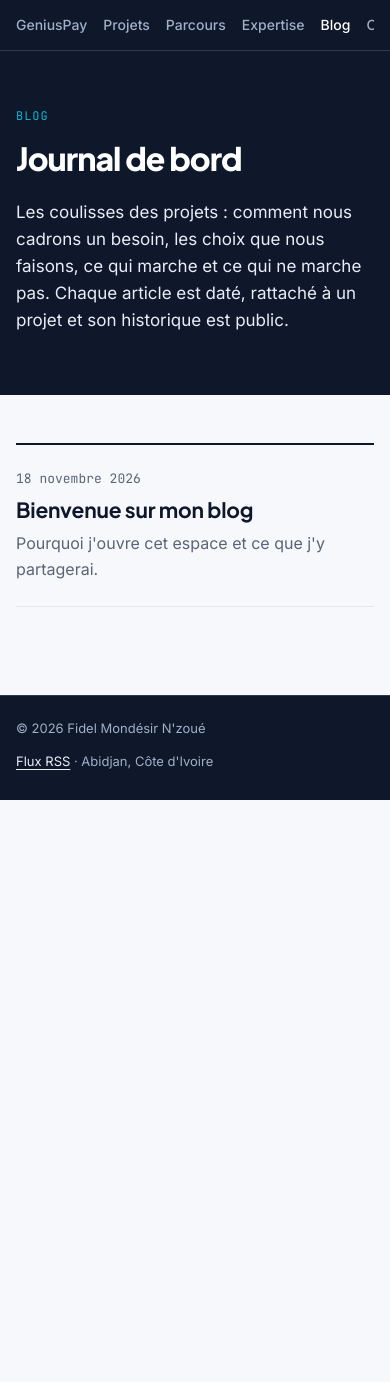
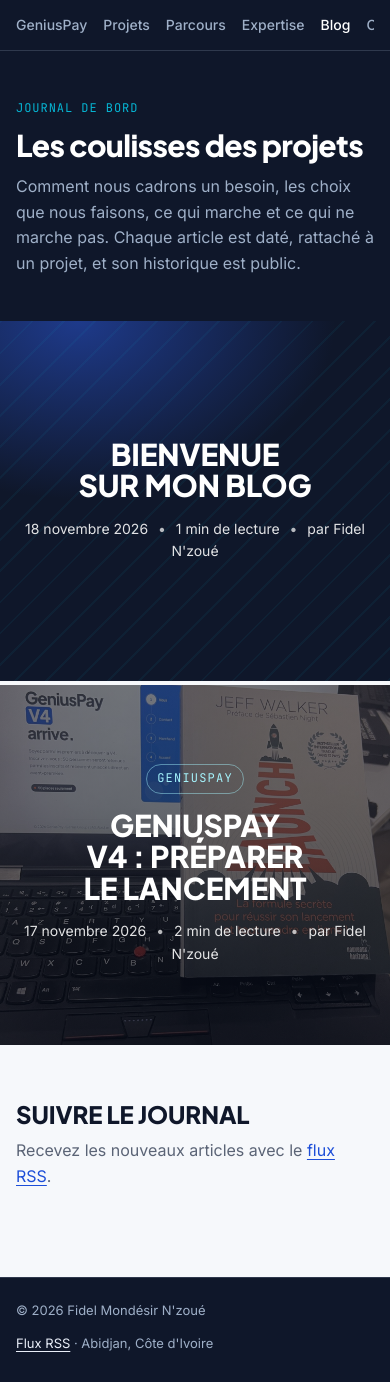
Before and after one commit to sirfidely/PortoFolio, a Jekyll site: the page built from blog/index.html, in a window 390 px wide and 1382 px high. Built offline with Jekyll 4.4.1, drawn with Linux system fonts in a browser that asks for light colours.

Commit message:
Journal de bord en grandes images, photo de profil et article GeniusPay V4
- Articles empilés en pleine largeur (photo assombrie, titre en capitales, date et durée de lecture)
- Bouton « Charger plus d'articles » et section « Suivre le journal »
- En-tête d'article en pleine largeur
- Photo de profil et article sur l'accès anticipé de GeniusPay V4
- Brouillon avec les vidéos de coulisses (non publié)

Co-Authored-By: Claude Opus 5.5 <noreply@anthropic.com>
Claude-Session: https://claude.ai/code/session_01WyarfcGSTmRVenL8Tr1dp5

```diff
--- a/_data/contact.yml
+++ b/_data/contact.yml
@@ -1,4 +1,4 @@
 email: ""
 telephone: ""
 linkedin: ""
-photo: ""
+photo: "/assets/images/uploads/fidel-nzoue.jpg"
--- /dev/null
+++ b/_includes/meta.html
@@ -0,0 +1 @@
+{%- assign mots = include.post.content | number_of_words -%}{%- assign mn = mots | divided_by: 200 | plus: 1 -%}{% include date.html d=include.post.date %} <i>•</i> {{ mn }} min de lecture <i>•</i> par Fidel N'zoué
--- /dev/null
+++ b/_includes/stories.html
@@ -0,0 +1,21 @@
+{%- comment -%} Articles empilés en pleine largeur. include.posts, include.small (bool), include.paginate (nombre visible avant « Charger plus »). {%- endcomment -%}
+<div class="stories{% if include.small %} small{% endif %}"{% if include.paginate %} data-paginate="{{ include.paginate }}"{% endif %}>
+{%- for post in include.posts -%}
+  {%- if post.projet and post.projet != "" -%}{%- assign pr = site.projets | where: "slug", post.projet | first -%}{%- else -%}{%- assign pr = nil -%}{%- endif -%}
+  <a class="story{% unless post.image %} noimg{% endunless %}" href="{{ post.url | relative_url }}"{% if post.image %} style="--img:url('{{ post.image | relative_url }}')"{% endif %}>
+    <span class="story-in">
+      {% if pr %}<span class="story-k">{{ pr.title }}</span>{% endif %}
+      <span class="story-t">{{ post.title }}</span>
+      <span class="story-m">{% include meta.html post=post %}</span>
+    </span>
+  </a>
+{%- endfor -%}
+</div>
+{% if include.paginate and include.posts.size > include.paginate %}
+<div class="wrap more-wrap"><button class="more" type="button" id="more-{{ include.id | default: 'posts' }}">Charger plus d'articles</button></div>
+<script>
+(function(){var box=document.currentScript.previousElementSibling.previousElementSibling,btn=document.currentScript.previousElementSibling.querySelector('button'),n=+box.dataset.paginate,items=[].slice.call(box.children),shown=n;
+function render(){items.forEach(function(el,i){el.hidden=i>=shown});btn.hidden=shown>=items.length}
+btn.addEventListener('click',function(){shown+=n;render()});render();})();
+</script>
+{% endif %}
--- /dev/null
+++ b/_posts/2026-11-17-geniuspay-v4-preparer-le-lancement.md
@@ -0,0 +1,40 @@
+---
+title: "GeniusPay V4 : préparer le lancement"
+date: 2026-11-17 21:15:00 +0000
+description: "Ce soir, la page d'accès anticipé de la V4 est en ligne. Avant d'ouvrir à tout le monde, nous ouvrons à 50 personnes."
+image: /assets/images/uploads/geniuspay-v4-launch.jpg
+projet: geniuspay
+tags: [Lancement, Produit]
+sources:
+  - titre: "Page d'accès anticipé de la V4"
+    lien: "https://v4.geniuspay.ci"
+  - titre: "Jeff Walker, Launch : la formule secrète pour réussir son lancement et tout vendre en ligne (Nouveaux Horizons)"
+    lien: ""
+---
+
+17 novembre 2026, 21 h 15. La page d'accès anticipé de GeniusPay V4 est en ligne sur `v4.geniuspay.ci`. À côté de l'ordinateur, le livre qui guide la façon dont nous préparons ce lancement : *Launch*, de Jeff Walker.
+
+## Pourquoi un accès anticipé
+
+Nous ne voulons pas ouvrir la V4 à tout le monde le même jour. La page le dit simplement :
+
+> Soyez parmi les premiers à découvrir la V4. Inscrivez-vous : 50 personnes seront retenues parmi les inscrits et recevront un accès direct en avant-première.
+
+Limiter à **50 places** a deux effets. Les premiers utilisateurs reçoivent un vrai accompagnement, et leurs retours arrivent avant l'ouverture générale, quand il est encore simple de corriger.
+
+## Un formulaire en 4 étapes
+
+L'inscription suit quatre étapes : **Vous**, **Contact**, **Marchand**, **Accord**. Nous voulons savoir qui s'inscrit, comment le joindre, quelle activité il exerce et s'il accepte les conditions de l'avant-première. Ces informations nous servent à choisir les 50 premiers marchands.
+
+<div class="duo">
+  <img src="/assets/images/uploads/geniuspay-v4-bureau-1.jpg" alt="Fidel au bureau devant la page GeniusPay V4 et le livre Launch">
+  <img src="/assets/images/uploads/geniuspay-v4-bureau-2.jpg" alt="Fidel souriant devant l'ordinateur affichant GeniusPay V4">
+</div>
+
+## Ce que je retiens de *Launch*
+
+Un lancement se prépare avant le jour J : on annonce, on crée l'attente, on ouvre d'abord à un petit groupe, puis on ouvre plus largement. C'est le chemin que nous suivons pour la V4.
+
+## La suite
+
+Je raconterai ici la sélection des 50 marchands, leurs premiers retours et ce que nous changerons avant l'ouverture générale.
--- a/assets/css/main.css
+++ b/assets/css/main.css
@@ -287,3 +287,48 @@ footer a{color:var(--mast-fg)}
 .sources{margin-top:2.4em;padding:20px 22px;background:var(--chip);border-radius:10px;font-size:16px}
 .sources h2{font-size:17px;margin:0 0 8px}
 .stamp{font-size:14px;color:var(--muted);border-top:1px solid var(--line);padding-top:16px;margin-top:2.4em}
+
+/* Journal de bord : articles empilés en pleine largeur */
+.blog-head{background:var(--ink);color:var(--mast-fg)}
+.blog-head .wrap{padding-block:48px 44px;max-width:1120px}
+.blog-head h1{color:#fff;font-size:clamp(30px,4.6vw,48px);font-weight:800;letter-spacing:-.02em;margin-top:10px}
+.blog-head p:not(.eyebrow){max-width:62ch;color:var(--mast-muted);margin-top:12px}
+.blog-head .eyebrow{color:var(--cyan)}
+.stories{display:grid;gap:4px;background:var(--bg)}
+.story{position:relative;display:flex;align-items:center;justify-content:center;min-height:clamp(360px,58vw,600px);
+  padding-block:48px;padding-left:max(16px,env(safe-area-inset-left,0px));padding-right:max(16px,env(safe-area-inset-right,0px));
+  background:#0f172a var(--img) center/cover no-repeat;color:#fff;text-decoration:none;text-align:center;overflow:hidden;isolation:isolate}
+.story::before{content:"";position:absolute;inset:0;z-index:-1;background:linear-gradient(180deg,rgba(9,14,28,.55),rgba(9,14,28,.72));transition:background .3s}
+.story.noimg{background:radial-gradient(120% 90% at 20% 0%,#1e3a8a 0%,#0f172a 55%) }
+.story.noimg::before{background:repeating-linear-gradient(135deg,rgba(6,182,212,.06) 0 2px,transparent 2px 22px)}
+a.story:hover::before{background:linear-gradient(180deg,rgba(9,14,28,.32),rgba(9,14,28,.5))}
+.story-in{display:flex;flex-direction:column;align-items:center;gap:16px;max-width:820px}
+.story-k{font-family:var(--f-mono);font-size:12px;letter-spacing:.1em;text-transform:uppercase;color:#a5f3fc;text-decoration:none;border:1px solid rgba(165,243,252,.45);padding:4px 10px;border-radius:999px}
+.story-t{font-family:var(--f-display);font-weight:800;text-transform:uppercase;letter-spacing:-.005em;line-height:1.05;font-size:clamp(30px,5.4vw,58px);text-wrap:balance;margin:0;color:#fff}
+.story-m{font-size:clamp(14px,1.6vw,17px);color:rgba(255,255,255,.88)}
+.story-m i{font-style:normal;margin-inline:6px;opacity:.8}
+.stories.small .story{min-height:clamp(280px,40vw,420px)}
+.stories.small .story-t{font-size:clamp(24px,3.6vw,40px)}
+.story-hero{min-height:clamp(380px,62vw,640px)}
+.more-wrap{padding-block:40px 8px;max-width:760px}
+.more{display:block;width:100%;padding:16px;background:transparent;border:2px solid var(--fg);color:var(--fg);font:600 17px var(--f-body);cursor:pointer;border-radius:2px}
+.more:hover{background:var(--fg);color:var(--bg)}
+.follow{padding-block:56px 88px;border-top:0!important}
+.follow h2{font-size:clamp(24px,3vw,32px);font-weight:800;text-transform:uppercase;letter-spacing:-.005em}
+.follow p{color:var(--muted);margin-top:10px}
+#blog .sh{margin-bottom:28px}
+#blog{padding-bottom:0}
+.post-intro{padding-top:28px}
+.back2{font-size:14px;color:var(--muted);text-decoration:none}
+.back2:hover{color:var(--fg)}
+.chapo{font-family:var(--f-display);font-size:clamp(19px,2.2vw,23px);font-weight:600;line-height:1.45;margin-top:18px;color:var(--fg)}
+.post-intro .ptags{margin-top:16px}
+.post-intro + main .prose,.post-intro ~ .prose{padding-top:32px}
+.prose figure{margin:0}
+.prose figcaption{font-size:14px;color:var(--muted);margin-top:8px}
+.prose .duo{display:grid;grid-template-columns:1fr 1fr;gap:12px}
+.prose .duo img{width:100%;height:100%;object-fit:cover}
+.prose video{width:100%;max-width:100%;border-radius:8px;background:#000;display:block}
+.prose .trio{display:grid;grid-template-columns:repeat(3,minmax(0,1fr));gap:10px}
+@media (max-width:600px){.prose .trio{grid-template-columns:1fr}}
+@media (prefers-reduced-motion:reduce){.story::before{transition:none}}
--- a/blog/index.html
+++ b/blog/index.html
@@ -1,23 +1,25 @@
 ---
 layout: default
-title: Blog
-description: Articles de Fidel Mondésir N'zoué sur le produit, la fintech et l'entrepreneuriat en Afrique de l'Ouest.
+title: Journal de bord
+description: Les coulisses des projets de Fidel Mondésir N'zoué. Chaque article est daté, rattaché à un projet, et son historique est public.
 ---
-<header class="mast post-mast">
-  <div class="wrap narrow">
-    <p class="eyebrow">Blog</p>
-    <h1>Journal de bord</h1>
-    <p class="lede">Les coulisses des projets : comment nous cadrons un besoin, les choix que nous faisons, ce qui marche et ce qui ne marche pas. Chaque article est daté, rattaché à un projet et son historique est public.</p>
+<header class="blog-head">
+  <div class="wrap">
+    <p class="eyebrow">Journal de bord</p>
+    <h1>Les coulisses des projets</h1>
+    <p>Comment nous cadrons un besoin, les choix que nous faisons, ce qui marche et ce qui ne marche pas. Chaque article est daté, rattaché à un projet, et son historique est public.</p>
   </div>
 </header>
 <main>
-  <section class="blog-list">
-    <div class="wrap narrow">
-      {% if site.posts.size > 0 %}
-        {% include postlist.html posts=site.posts %}
-      {% else %}
-        <p class="empty">Aucun article publié pour l'instant. Le premier arrive bientôt.</p>
-      {% endif %}
+  {% if site.posts.size > 0 %}
+    {% include stories.html posts=site.posts paginate=6 %}
+  {% else %}
+    <div class="wrap"><p class="empty">Aucun article publié pour l'instant.</p></div>
+  {% endif %}
+  <section class="follow">
+    <div class="wrap">
+      <h2>Suivre le journal</h2>
+      <p>Recevez les nouveaux articles avec le <a href="{{ '/blog/feed.xml' | relative_url }}">flux RSS</a>{% if site.data.contact.linkedin != "" %}, ou suivez-moi sur <a href="{{ site.data.contact.linkedin }}" target="_blank" rel="noopener">LinkedIn</a>{% endif %}.</p>
     </div>
   </section>
 </main>
--- a/index.html
+++ b/index.html
@@ -172,13 +172,13 @@ layout: default
       <div class="sh">
         <p class="eyebrow">Blog</p>
         <div>
-          <h2>Derniers articles</h2>
+          <h2>Derniers articles du journal de bord</h2>
           <p><a href="{{ '/blog/' | relative_url }}">Voir tous les articles →</a></p>
         </div>
       </div>
-      {% assign recents = site.posts | slice: 0, 3 %}
-      {% include postlist.html posts=recents %}
     </div>
+    {% assign recents = site.posts | slice: 0, 3 %}
+    {% include stories.html posts=recents small=true %}
   </section>
   {% endif %}
 
```
Also changed, not shown: _layouts/post.html (+12 -10 lines), _layouts/projet.html (+3 -8 lines), _posts/2026-11-18-coulisses-tournage.md (added, +18 -0 lines), assets/images/uploads/fidel-nzoue.jpg (added), assets/images/uploads/geniuspay-v4-bureau-1.jpg (added), assets/images/uploads/geniuspay-v4-bureau-2.jpg (added), assets/images/uploads/geniuspay-v4-launch.jpg (added), assets/videos/coulisses-0839.jpg (added), assets/videos/coulisses-0840.jpg (added), assets/videos/coulisses-0841.jpg (added), 3 other files.
